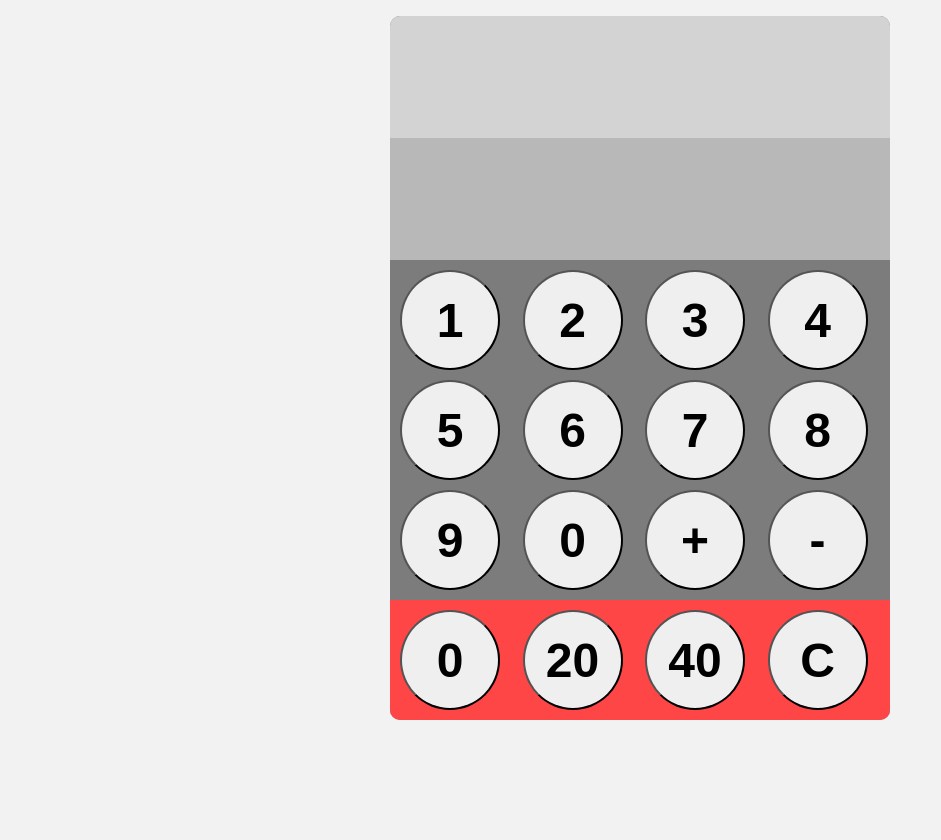
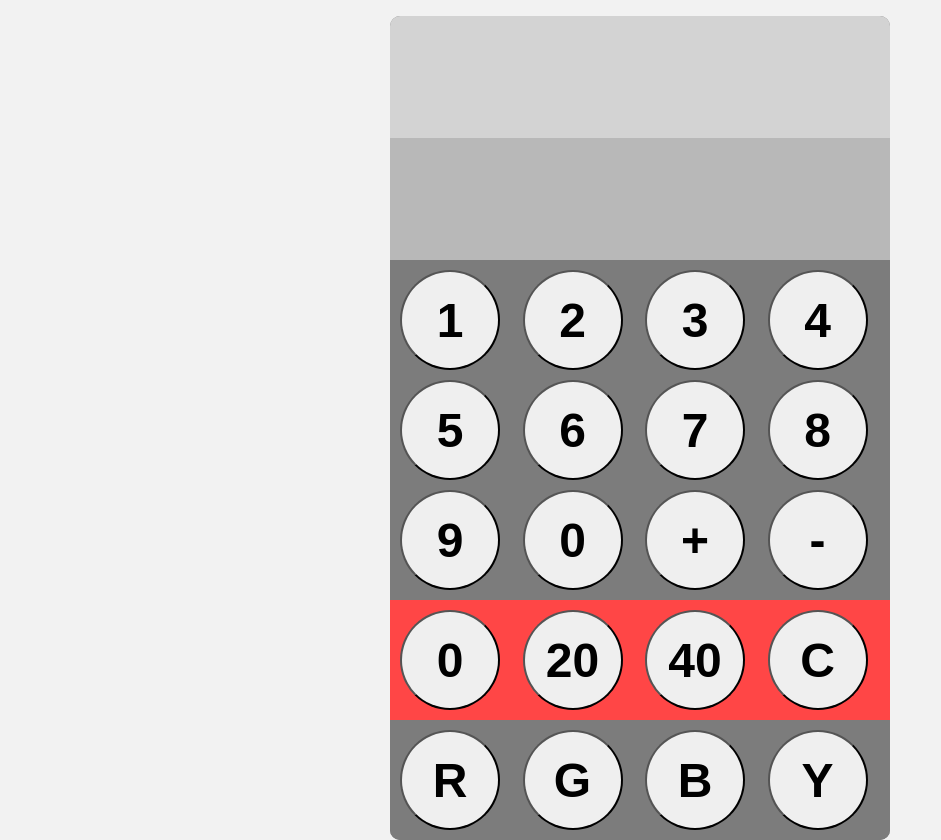
Before and after one commit to willarsa/MTGtracker, a plain HTML site: page index.html in a window 1280 px wide. Shown: the part 79-919 px from the top of the page, without its empty margins (0-941 px from the left). Before the commit the page ends 800 px from the top, so only its background shows below. Drawn offline with Linux system fonts and the light colour scheme.

Commit message:
added colors

```diff
--- a/index.html
+++ b/index.html
@@ -29,6 +29,14 @@
             <button onclick="clearSide(this,)">C</button>
           </div>
         </div>
+        <div id="colorContainer">
+          <div id="color-keys">
+            <button onclick="changeColor(this, 1)">R</button>
+            <button onclick="changeColor(this, 2)">G</button>
+            <button onclick="changeColor(this, 3)">B</button>
+            <button onclick="changeColor(this, 4)">Y</button>
+          </div>
+        </div>
       </div>
       <div id="addPlayerContainer">
         <button id="addPlayer" onclick="addPlayer()">P</button>
--- a/index.js
+++ b/index.js
@@ -81,3 +81,18 @@ function addPlayer(){
 
     document.body.appendChild(duplicate)
 }
+
+function changeColor(element, color){
+    let container = element.closest('[data-id]')
+    let healthContainer = container.querySelector(`#healthContainer`)
+
+    if(color === 1){
+        healthContainer.style.backgroundColor = 'rgb(255, 70, 70)'
+    } else if(color === 2){
+        healthContainer.style.backgroundColor = 'rgb(7, 197, 0)'
+    } else if(color === 3) {
+        healthContainer.style.backgroundColor = 'rgb(46, 101, 255)'
+    } else {
+        healthContainer.style.backgroundColor = 'rgb(255, 251, 34)'
+    }
+}
--- a/styles.css
+++ b/styles.css
@@ -70,6 +70,18 @@ body{
     background-color: rgb(255, 70, 70);
 }
 
+#color-keys{
+    display: grid;
+    grid-template-columns: repeat(4, 1fr);
+    gap:10px;
+    padding: 10px;
+    align-items: center;
+}
+
+#colorContainer{
+    background-color: rgb(124, 124, 124);
+}
+
 button{
     width: 100px;
     height: 100px;
@@ -90,12 +102,12 @@ button{
 
 button:hover{
     border-width: 5;
-    border-color: crimson;
+    border-color: rgb(241, 241, 241);
 }
 
 button:active{
     border-width: 7;
-    border-color: rgb(189, 7, 43);
+    border-color: rgb(248, 248, 248);
 }
 
 #title{
```
